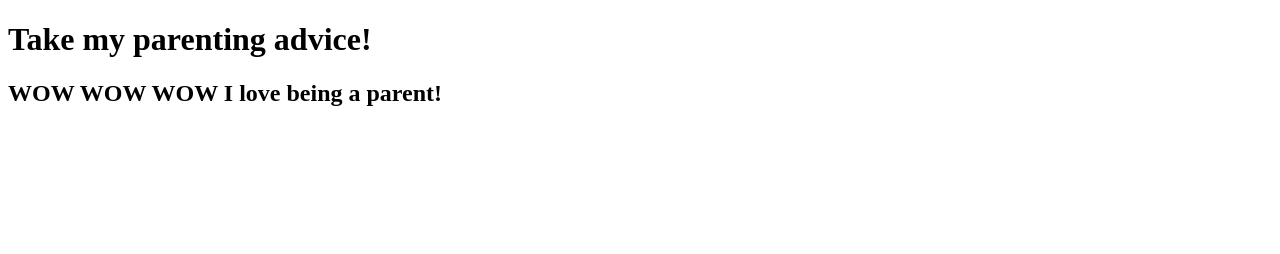
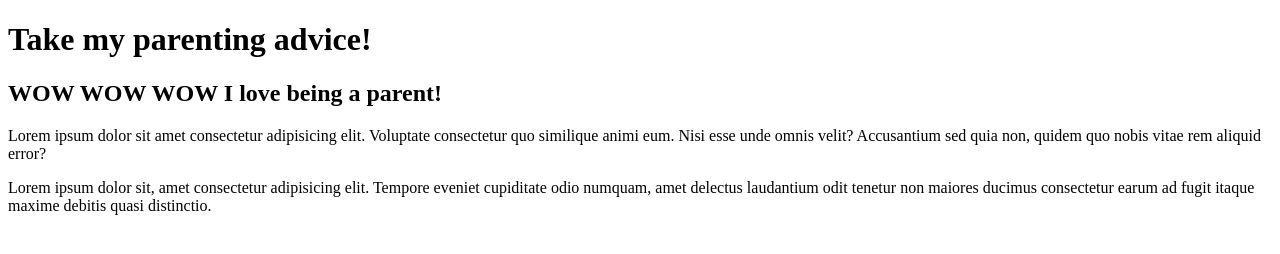
Before and after one commit to FeliciaNemet/my-first-git-bb, a plain HTML site: page index.html in a window 1280 px wide. Drawn offline with Linux system fonts and the light colour scheme.

Commit message:
Added some text! :mouse::ribbon::sparkles:

```diff
--- a/index.html
+++ b/index.html
@@ -10,5 +10,8 @@
 
     <h1>Take my parenting advice!</h1>
     <h2>WOW WOW WOW I love being a parent!</h2>
+    <p>Lorem ipsum dolor sit amet consectetur adipisicing elit. Voluptate consectetur quo similique animi eum. Nisi esse unde omnis velit? Accusantium sed quia non, quidem quo nobis vitae rem aliquid error?</p>
+
+    <p>Lorem ipsum dolor sit, amet consectetur adipisicing elit. Tempore eveniet cupiditate odio numquam, amet delectus laudantium odit tenetur non maiores ducimus consectetur earum ad fugit itaque maxime debitis quasi distinctio.</p>
 </body>
 </html>
```
